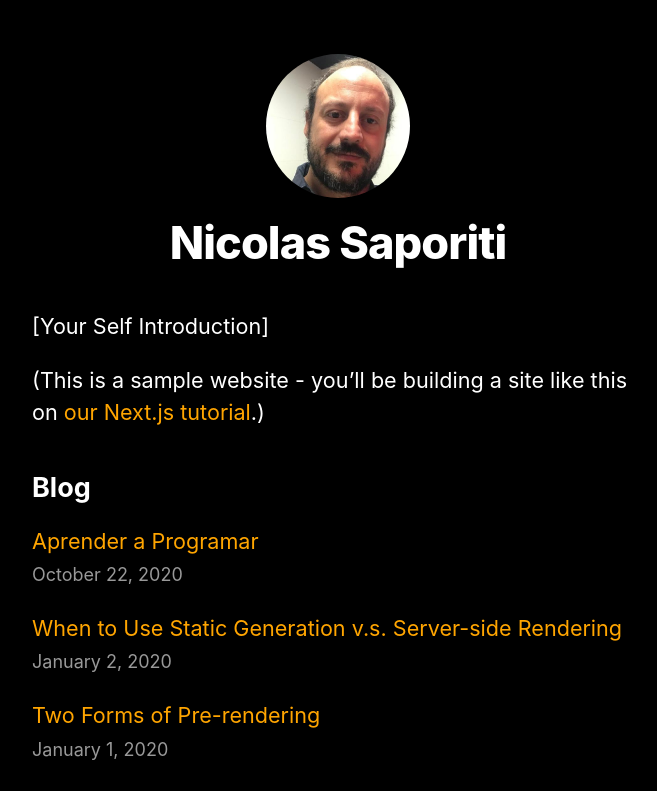
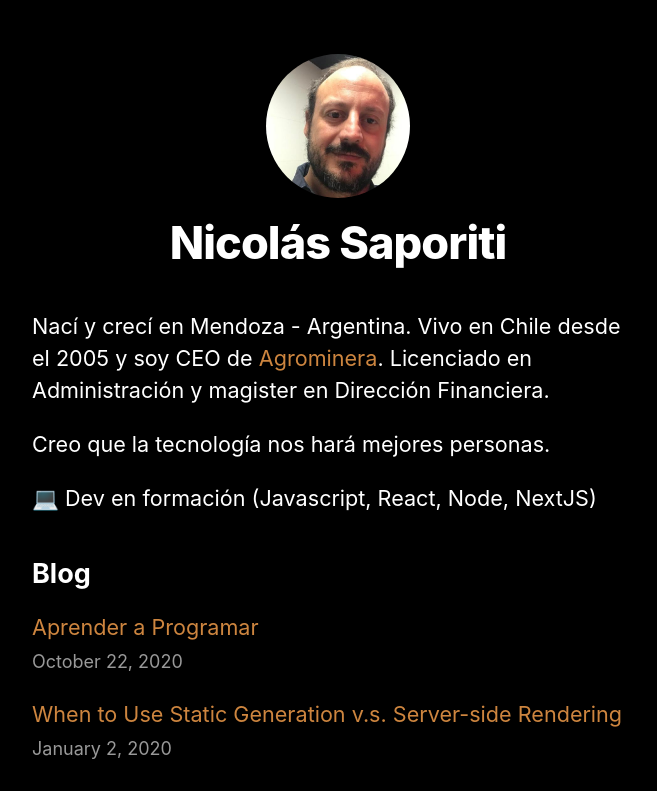
Before and after one commit to nicosaporiti/nextjs-blog, a Next.js app: page / in a window 1280 px wide. Shown: the top 791 px of the page, without its empty margins (302-959 px from the left). Built offline with nearby package versions, Linux system fonts and the light colour scheme.

Commit message:
Cambios layout

```diff
--- a/components/layout.js
+++ b/components/layout.js
@@ -3,8 +3,8 @@ import styles from "./layout.module.css";
 import utilStyles from "../styles/utils.module.css";
 import Link from "next/link";
 
-const name = "Nicolas Saporiti";
-export const siteTitle = "Next.js Sample Website";
+const name = "Nicolás Saporiti";
+export const siteTitle = "BLOG de Nicolás Saporiti";
 
 export default function Layout({ children, home }) {
   return (
@@ -57,7 +57,7 @@ export default function Layout({ children, home }) {
       {!home && (
         <div className={styles.backToHome}>
           <Link href="/">
-            <a>← Back to home</a>
+            <a>← Volver al Home</a>
           </Link>
         </div>
       )}
--- a/pages/index.js
+++ b/pages/index.js
@@ -21,16 +21,19 @@ export default function Home({ allPostsData }) {
         <title>{siteTitle}</title>
       </Head>
       <section className={utilStyles.headingMd}>
-        <p>[Your Self Introduction]</p>
         <p>
-          (This is a sample website - you’ll be building a site like this on{" "}
-          <a href="https://nextjs.org/learn">our Next.js tutorial</a>.)
-        </p>
+          Nací y crecí en Mendoza - Argentina. Vivo en Chile desde el 2005 y soy
+          CEO de{" "}
+          <a href="https:agrominera.cl" target="_blank">
+            Agrominera
+          </a>. Licenciado en Administración y magister en Dirección Financiera.</p>
+          <p>Creo que la tecnología nos hará mejores personas.</p>
+        <p>💻 Dev en formación (Javascript, React, Node, NextJS)</p>
       </section>
       <section className={`${utilStyles.headingMd} ${utilStyles.padding1px}`}>
         <h2 className={utilStyles.headingLg}>Blog</h2>
         <ul className={utilStyles.list}>
-          {allPostsData.map(({ id, date, title}) => (
+          {allPostsData.map(({ id, date, title }) => (
             <li className={utilStyles.listItem} key={id}>
               <Link href={`/posts/${id}`}>
                 <a>{title}</a>
--- a/styles/global.css
+++ b/styles/global.css
@@ -11,7 +11,7 @@ body {
 }
 
 blockquote {
-  border-left: 5px solid orange;
+  border-left: 5px solid peru;
   padding-left: 10px;
 }
 
@@ -32,7 +32,7 @@ img {
 }
 
 a {
-  color: orange;
+  color: peru;
   text-decoration: none;
 }
 
```
